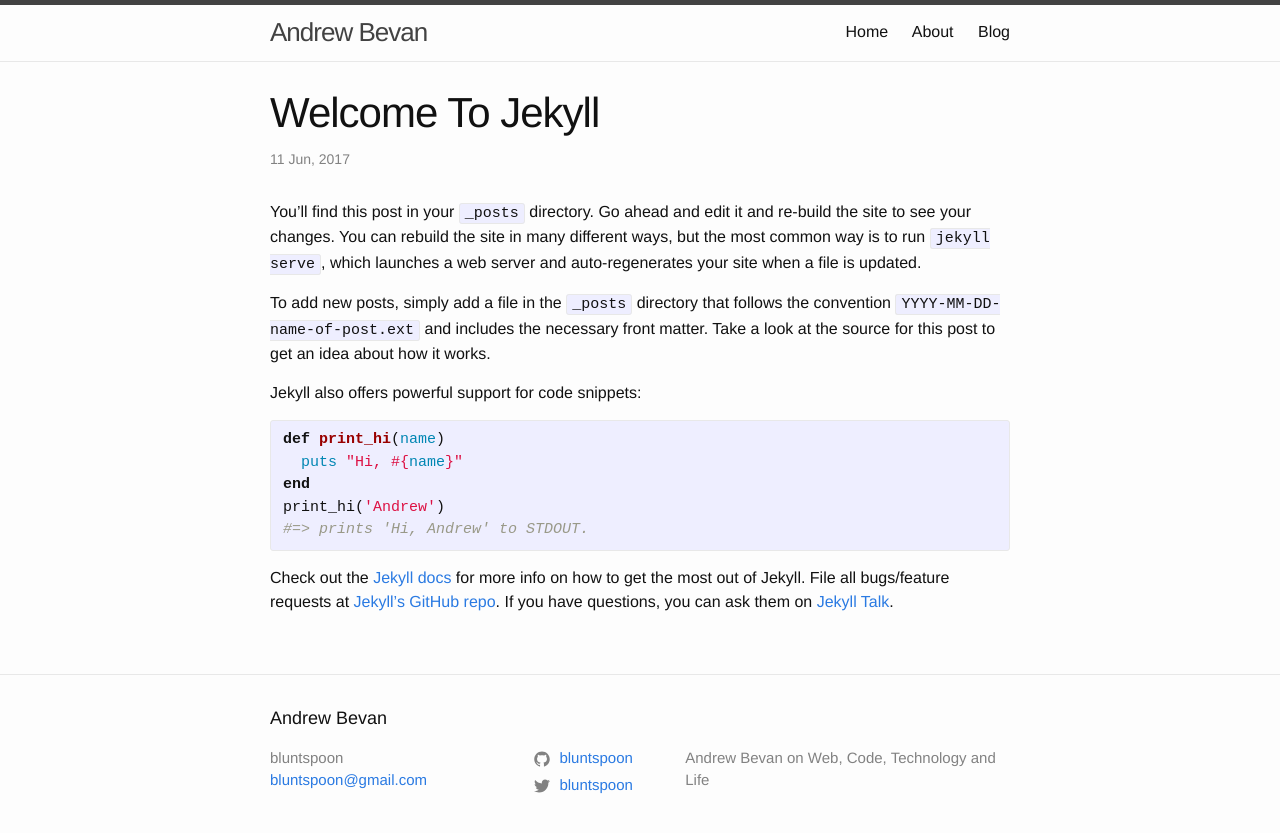
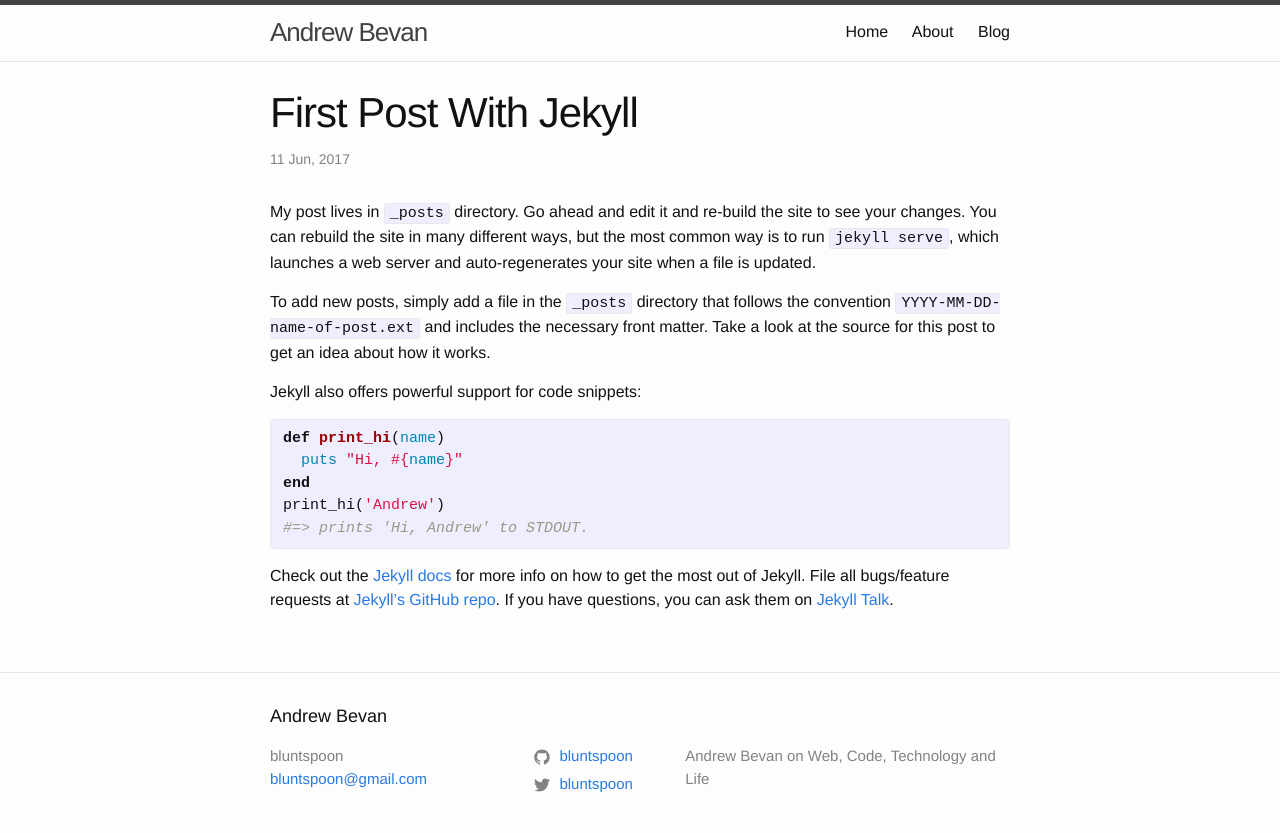
Before and after one commit to bluntspoon/bluntspoon.github.io, a Jekyll site: the page built from _posts/2017-06-11-first-post-with-jekyll.md, in a window 1280 px wide. Shown: the top 833 px of the page. Built offline with Jekyll 4.4.1, drawn with Linux system fonts in a browser that asks for light colours.

Commit message:
Update and rename 2017-06-11-welcome-to-jekyll.md to 2017-06-11-first-post-with-jekyll.md

```diff
--- a/_posts/2017-06-11-welcome-to-jekyll.md
+++ b/_posts/2017-06-11-first-post-with-jekyll.md
@@ -1,7 +1,7 @@
 ---
 layout: post
 ---
-You’ll find this post in your `_posts` directory. Go ahead and edit it and re-build the site to see your changes. You can rebuild the site in many different ways, but the most common way is to run `jekyll serve`, which launches a web server and auto-regenerates your site when a file is updated.
+My post lives in `_posts` directory. Go ahead and edit it and re-build the site to see your changes. You can rebuild the site in many different ways, but the most common way is to run `jekyll serve`, which launches a web server and auto-regenerates your site when a file is updated.
 
 To add new posts, simply add a file in the `_posts` directory that follows the convention `YYYY-MM-DD-name-of-post.ext` and includes the necessary front matter. Take a look at the source for this post to get an idea about how it works.
 
```
